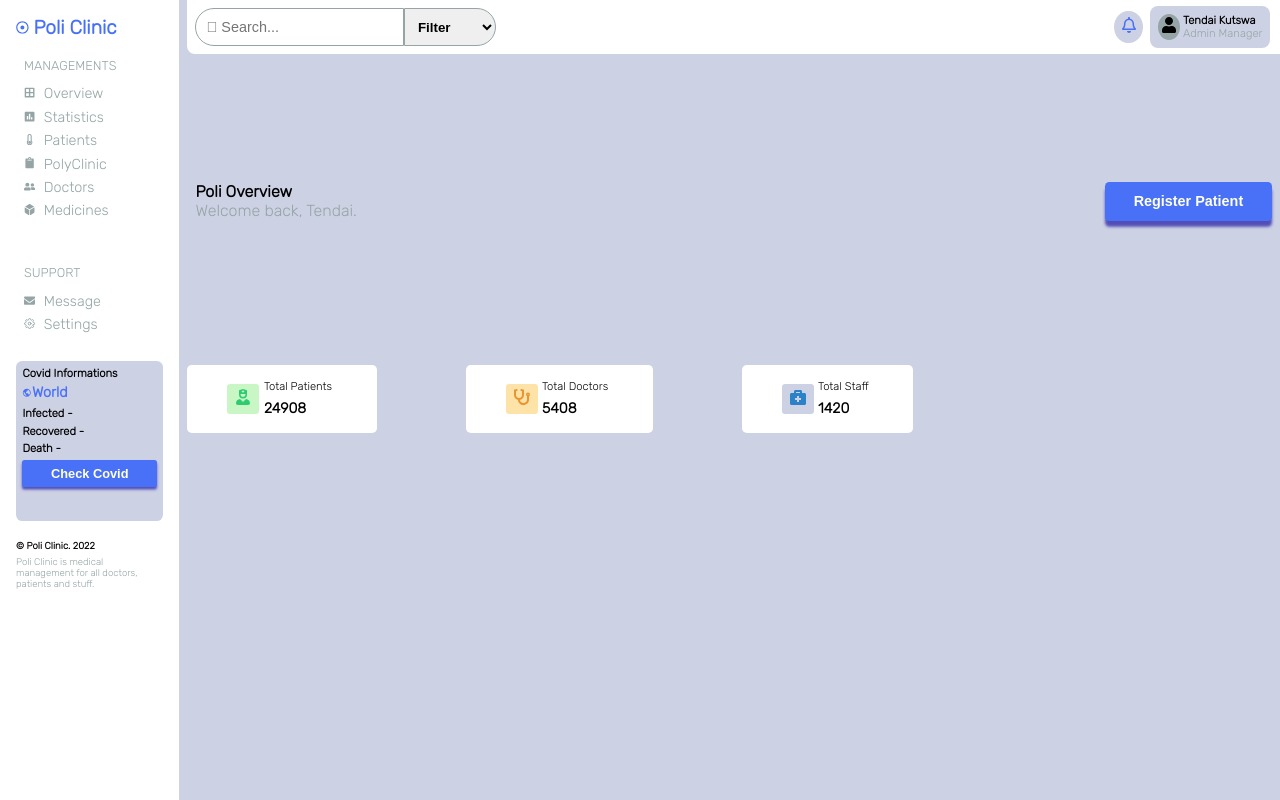
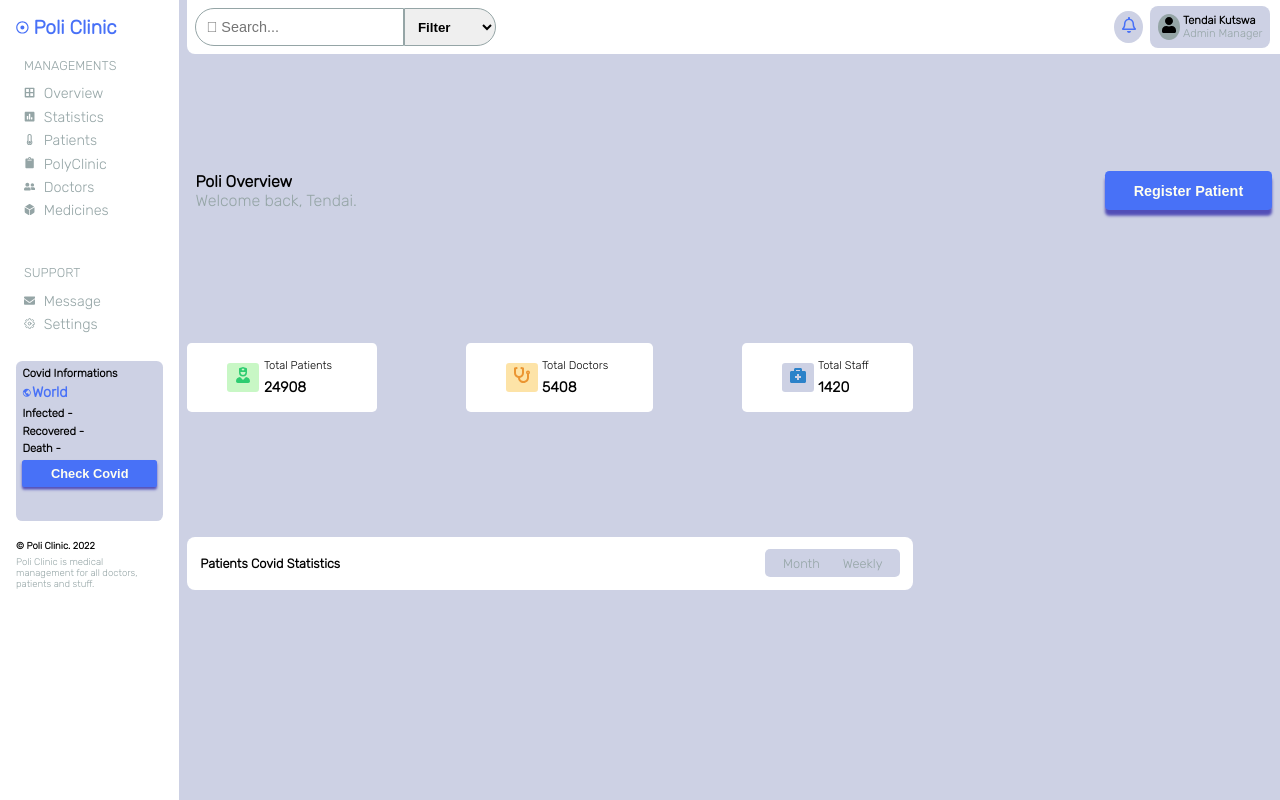
Before and after one commit to Tinashe-Muchie/Poli_Dashboard, a React (Create React App) app: page / in a window 1280 px wide. Built offline with nearby package versions, Linux system fonts and the light colour scheme.

Commit message:
patient covid stats heading

```diff
--- a/src/Components/Main/PatientCovidStats.tsx
+++ b/src/Components/Main/PatientCovidStats.tsx
@@ -1,7 +1,13 @@
 export const PATIENT_STATS = () => {
   return (
     <div className="patient_stats_wrapper">
-
+      <div>
+        <span>Patients Covid Statistics</span>
+        <div>
+          <a href="/#">Month</a>
+          <a href="/#">Weekly</a>
+        </div>
+      </div>
     </div>
   );
 };
--- a/src/styles.css
+++ b/src/styles.css
@@ -195,7 +195,7 @@ ul {
   background-color: #fff;
   display: flex;
   justify-content: space-between;
-  border-bottom-left-radius: .5em;
+  border-bottom-left-radius: 0.5em;
 }
 
 .Search_bar_wrapper form {
@@ -343,3 +343,44 @@ ul {
   padding-top: 0.5em;
   font-size: 0.9rem;
 }
+
+.patient_stats_wrapper {
+  background-color: #fff;
+  padding: 0.8em;
+  border: hidden;
+  border-radius: 0.5em;
+}
+
+.patient_stats_wrapper > div {
+  display: flex;
+  align-items: center;
+  justify-content: space-between;
+  font-size: 0.8rem;
+}
+
+.patient_stats_wrapper > div > span {
+  font-weight: bold;
+}
+
+.patient_stats_wrapper > div > div {
+  background-color: var(--background-blue);
+  padding: 0.5em;
+  border: hidden;
+  border-radius: 0.4em;
+}
+
+.patient_stats_wrapper > div > div > a {
+  text-decoration: none;
+  padding: 0.2em 0.8em;
+  margin: 0.1em;
+  border: hidden;
+  border-radius: 0.2em;
+  color: var(--left-sidebar-font);
+}
+
+.patient_stats_wrapper > div > div > a:hover,
+a:active {
+  background-color: #fff;
+  color: var(--button-blue);
+  font-weight: bold;
+}
```
